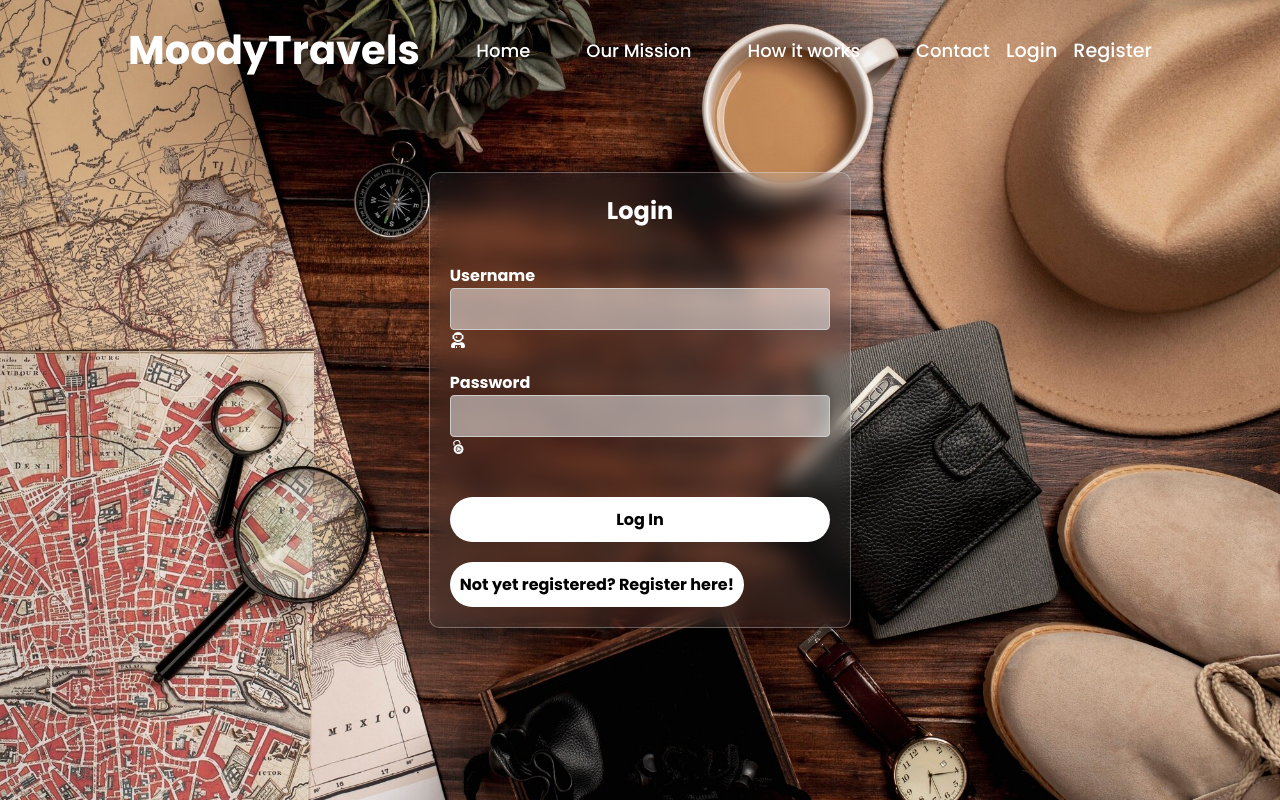
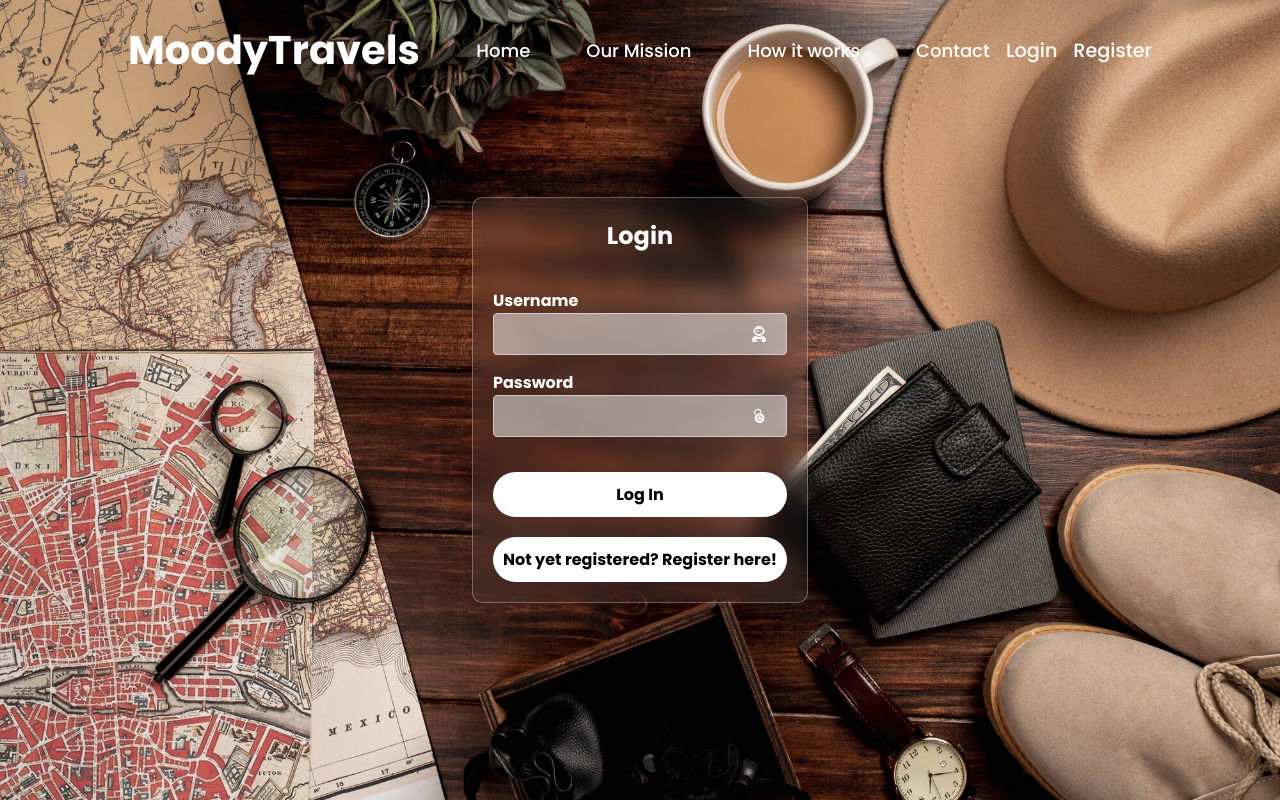
Before and after one commit to MoodyTravelsOrg/MoodyTravels, a React (Vite) app in the folder frontend/: page /login in a window 1280 px wide. Built offline with nearby package versions, Linux system fonts and the light colour scheme.

Commit message:
fixed icon position

```diff
--- a/frontend/src/components/Login/Login.css
+++ b/frontend/src/components/Login/Login.css
@@ -29,6 +29,10 @@
     font-weight: bold;
   }
 
+  .input-box {
+    position: relative;
+  }
+
   input[type="text"],
   input[type="password"] {
     padding: 10px;
@@ -39,7 +43,14 @@
     color: #000;
   }
 
-
+  .icon {
+    position: absolute;
+    right: 20px;
+    top: 50%;
+    transform: translateY(-50%);
+    /* Ok, this one took my some time haha */
+    font-size: 16px;
+}
 
   button {
     margin-top: 20px;
--- a/frontend/src/components/Login/Login.jsx
+++ b/frontend/src/components/Login/Login.jsx
@@ -56,8 +56,9 @@ const Login = ({ setUserId, setIsAuthenticated, setUsername }) => {
     <div className="container">
       <form onSubmit={handleLogin}>
         <h2>Login</h2>
+        <div className="input-wrapper">
+        <label htmlFor="username">Username</label>
           <div className="input-box">
-          <label htmlFor="username">Username</label>
             <input
               type="text"
               id="username"
@@ -68,8 +69,10 @@ const Login = ({ setUserId, setIsAuthenticated, setUsername }) => {
             <FaUserAstronaut className="icon" />
             {/* I picked the Austronaut as a symbol for travelling... Maybe we can find something more fitting but I like it so far... */}
           </div>
+        </div>
+        <div className="input-wrapper">
+        <label htmlFor="password">Password</label>
           <div className="input-box">
-          <label htmlFor="password">Password</label>
             <input
               type="password"
               id="password"
@@ -79,6 +82,7 @@ const Login = ({ setUserId, setIsAuthenticated, setUsername }) => {
             />
             <GiDialPadlock className="icon" />
             {/* I picked the Padlock as a symbol for security... Maybe we can find something more fitting but I like it so far... */}
+          </div>
         </div>
         {error && <p className="error">{error}</p>}
         {success && <p className="success">{success}</p>}
```
Lines whose indentation alone changed are shown as unchanged.
